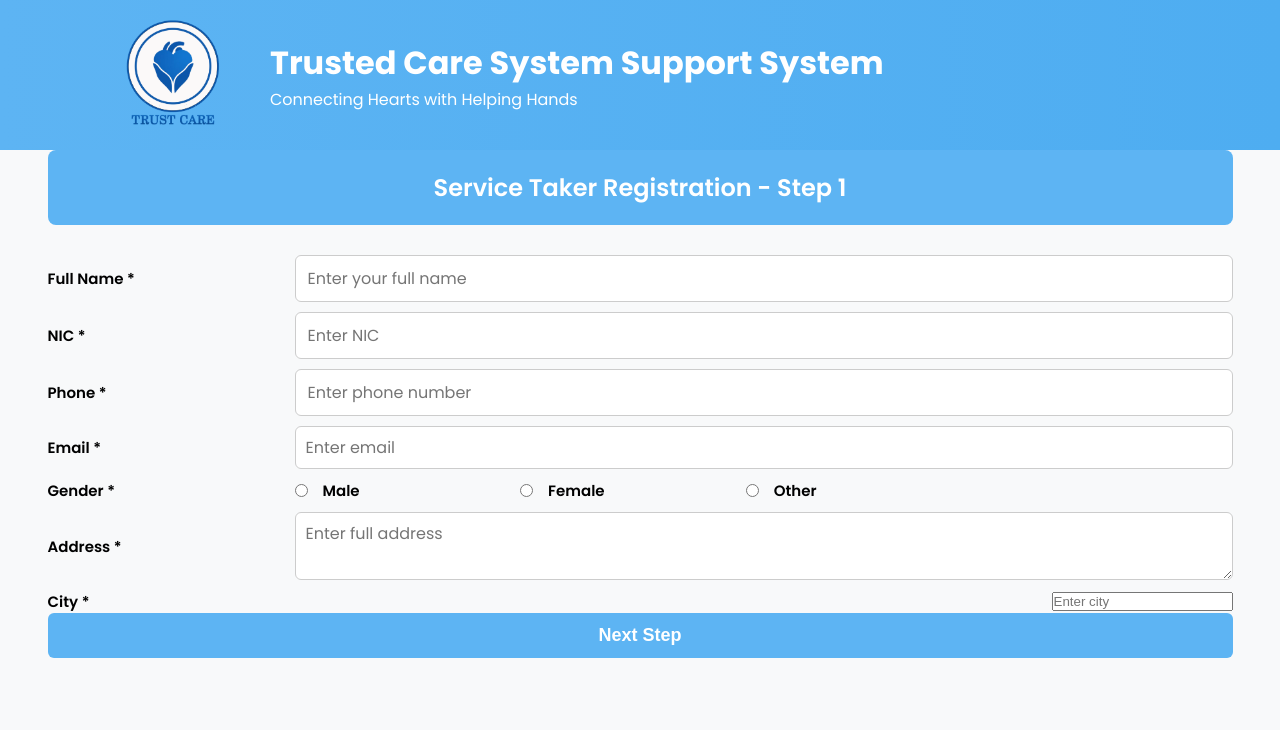
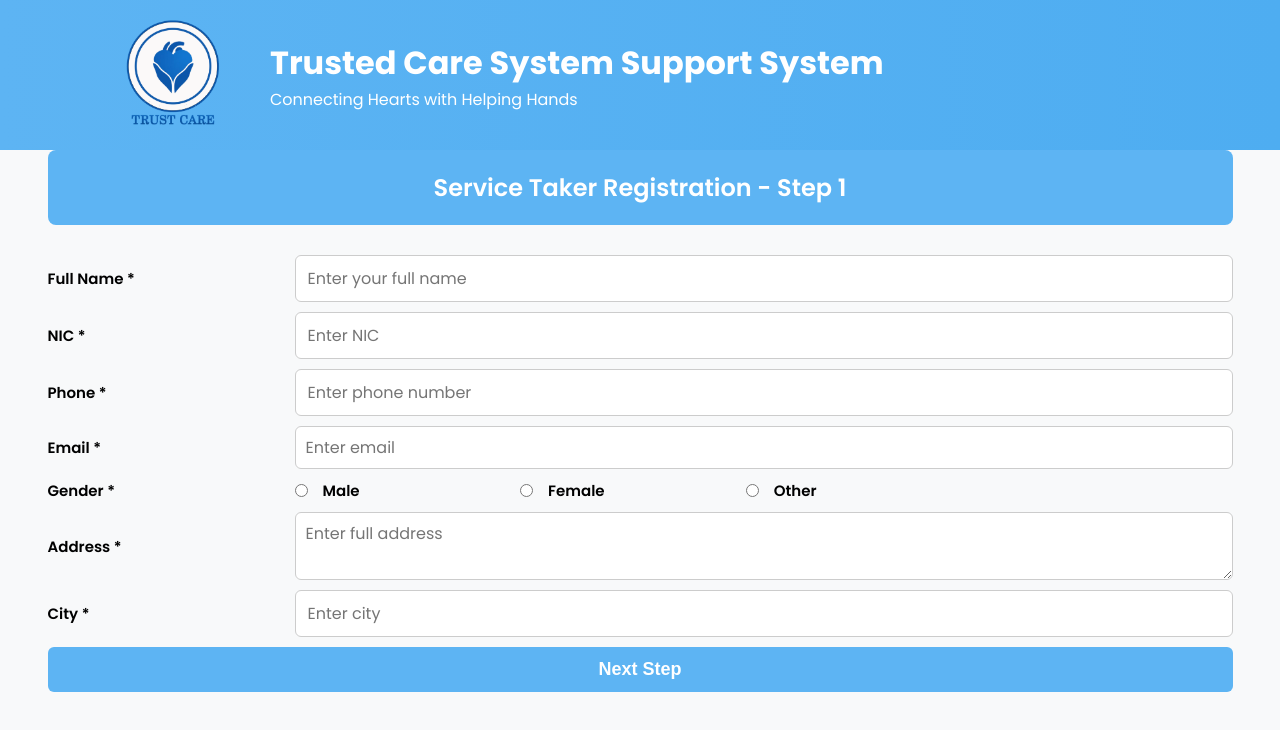
Before and after one commit to kawsi2911/Trust_Care_System, a React (Vite) app in the folder Final year Project/Trust_Care_Front_End/: page /familyregister in a window 1280 px wide. Shown: the top 730 px of the page. Built offline with nearby package versions, Linux system fonts and the light colour scheme.

Commit message:
"submitbutton align"

```diff
--- a/Final year Project/Trust_Care_Front_End/src/family-components/FamilyRegister.jsx
+++ b/Final year Project/Trust_Care_Front_End/src/family-components/FamilyRegister.jsx
@@ -182,6 +182,7 @@ function FamilyRegister() {
               <label htmlFor="city">City *</label>
               <input
                 id="city"
+                type="text"
                 name="city"
                 placeholder="Enter city"
                 value={formData.city}
@@ -192,9 +193,11 @@ function FamilyRegister() {
               {touched.city && errors.city && <p className="error-text">{errors.city}</p>}
             </div>
 
-            <button type="submit" className="next">
-              Next Step
-            </button>
+            <div className="row">
+              <button type="submit" className="next">
+                Next Step
+              </button>
+            </div>
           </form>
         </div>
       </div>
```
